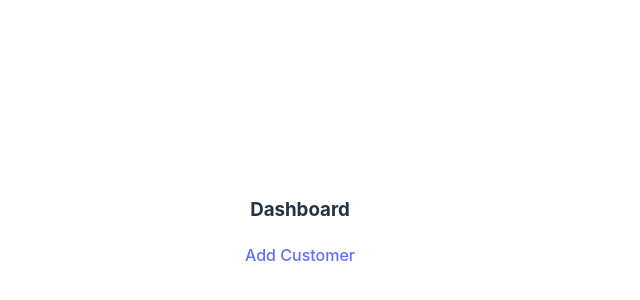
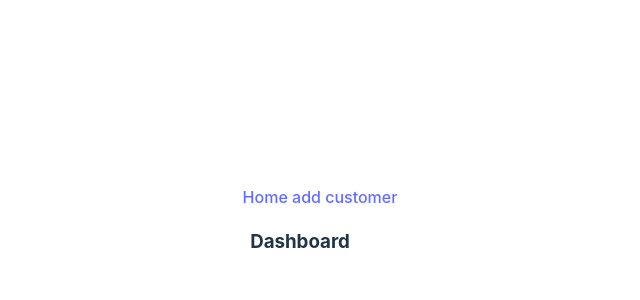
Before and after one commit to charakamihiranga/RAD-Sessions, a React (Vite) app in the folder react-pos/: page / in a window 1280 px wide. Shown: the part 178-478 px from the top of the page, without its empty margins (340-980 px from the left). Built offline with nearby package versions, Linux system fonts and the light colour scheme.

Commit message:
react routing layout

```diff
--- a/react-pos/src/component/Dashboard.tsx
+++ b/react-pos/src/component/Dashboard.tsx
@@ -1,10 +1,9 @@
-import {Link} from "react-router-dom";
+
 
 export function Dashboard() {
     return (
         <>
             <h3>Dashboard</h3>
-            <Link to="/add">Add Customer</Link>
         </>
     );
 }
--- /dev/null
+++ b/react-pos/src/component/Navigation.tsx
@@ -0,0 +1,13 @@
+import {Link} from "react-router-dom";
+
+
+export function Navigation() {
+    return (
+        <>
+            <ul>
+                <Link to="/" >Home</Link>
+                <Link to="add">  add customer</Link>
+            </ul>
+        </>
+    );
+}
--- /dev/null
+++ b/react-pos/src/component/RouteLayout.tsx
@@ -0,0 +1,13 @@
+import {Navigation} from "./Navigation.tsx";
+import {Outlet} from "react-router";
+
+export function RouteLayout() {
+    return (
+        <>
+            <Navigation />
+            <Outlet>
+
+            </Outlet>
+        </>
+    );
+}
```
Also changed, not shown: react-pos/src/App.tsx (+10 -3 lines).
